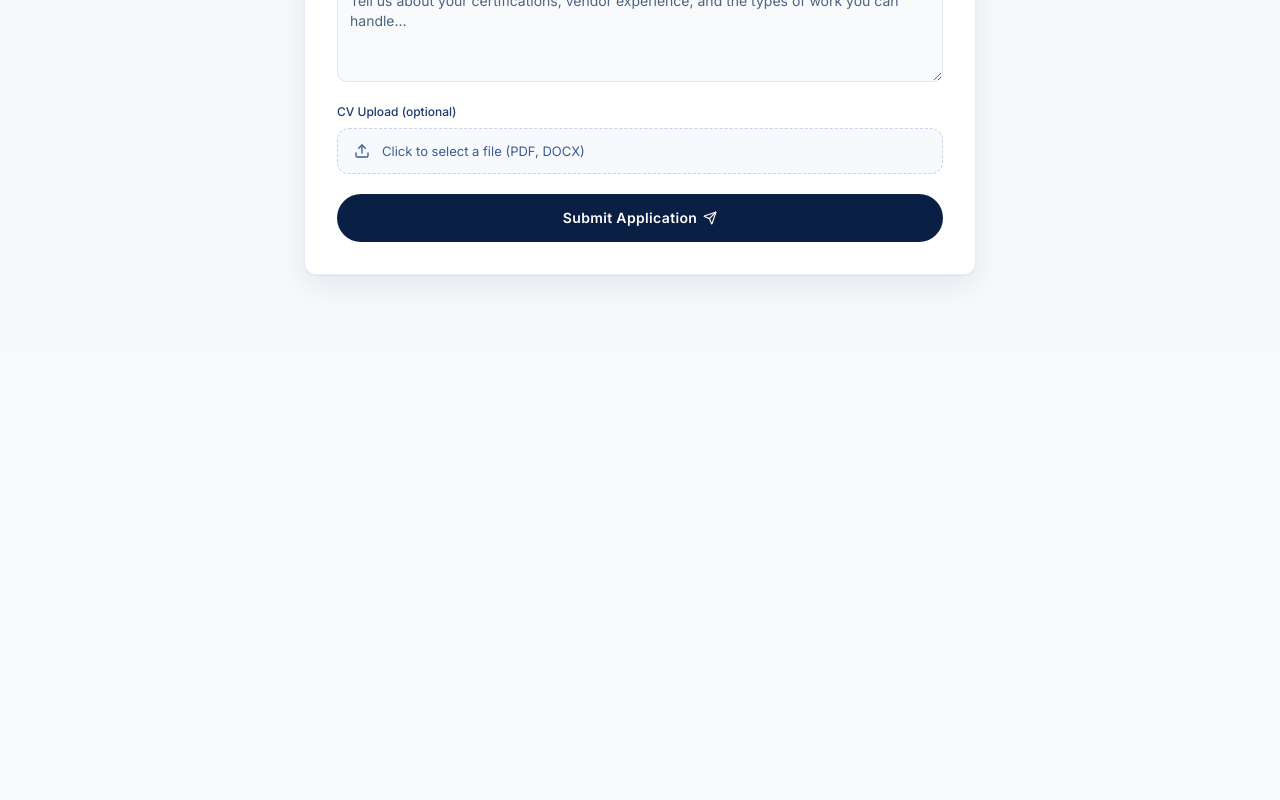
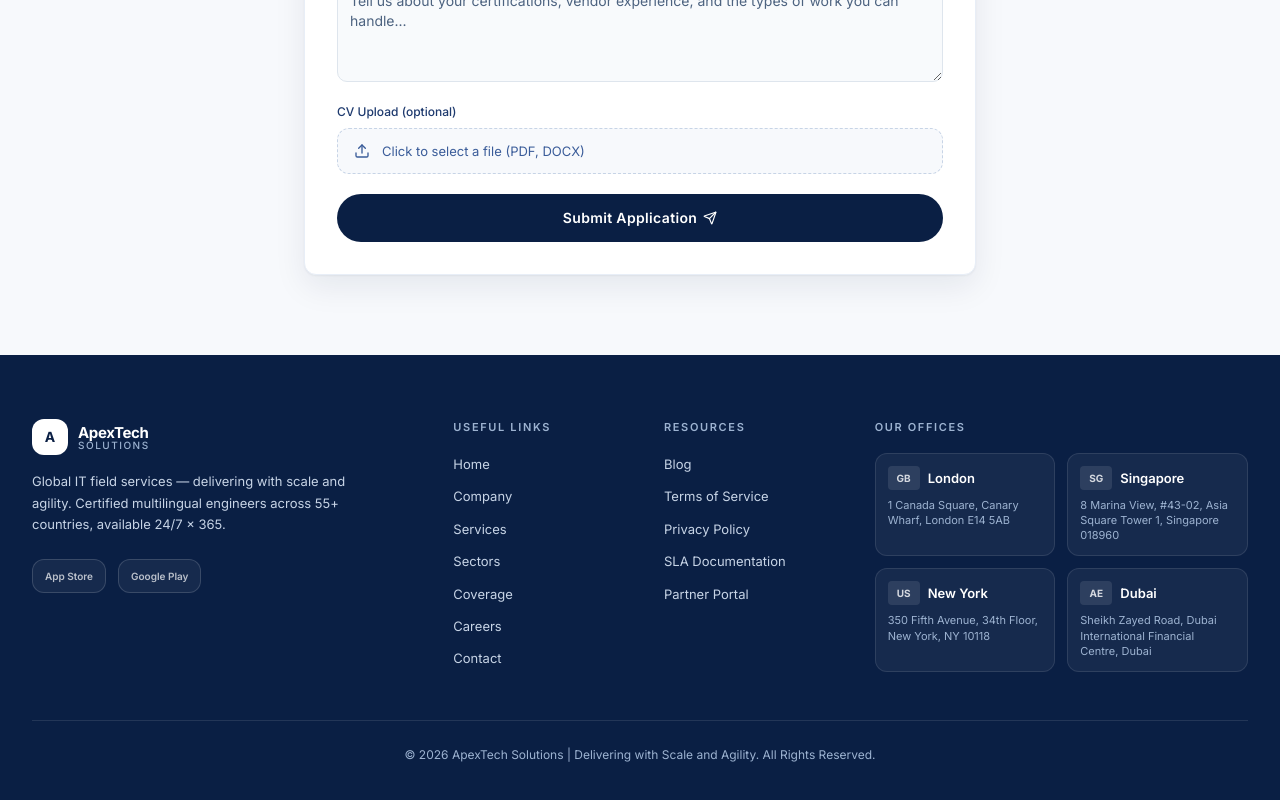
Before and after one commit to aazanwaleedgondal/ApexTech-v02, a Next.js app: page /careers in a window 1280 px wide. Shown: the part 1369-2169 px from the top of the page. Before the commit the page ends 1724 px from the top, so only its background shows below. Built offline with nearby package versions, Linux system fonts and the light colour scheme.

Commit message:
update#05

```diff
--- a/app/company/page.tsx
+++ b/app/company/page.tsx
@@ -149,7 +149,7 @@ export default function CompanyPage() {
               centre operations. Here is how our capability breaks down across
               the disciplines we work in.
             </p>
-            <div className="mt-8">
+            <div className="mt-8 pointer-events-none">
               <Button href="/services" variant="primary" size="default">
                 Explore Our Services <ArrowRight className="ml-1 h-3.5 w-3.5" />
               </Button>
@@ -175,7 +175,7 @@ export default function CompanyPage() {
             Talk to us about your sites, your SLAs, and your goals — we will
             build a coverage plan that fits.
           </p>
-          <div className="mt-8 flex flex-col items-center justify-center gap-3 sm:flex-row">
+          <div className="pointer-events-none mt-8 flex flex-col items-center justify-center gap-3 sm:flex-row">
             <Button href="/contact" variant="inverse" size="lg">
               Become a Partner
             </Button>
--- a/app/layout.tsx
+++ b/app/layout.tsx
@@ -43,7 +43,7 @@ export default function RootLayout({
           <PageTransition>
             <main className="flex-1">{children}</main>
           </PageTransition>
-          {/* <SiteFooter /> */}
+          <SiteFooter />
         </div>
         <ScrollToTop />
       </body>
--- a/components/site/footer.tsx
+++ b/components/site/footer.tsx
@@ -29,7 +29,7 @@ function FlagBadge({ code }: { code: string }) {
 
 export function SiteFooter() {
   return (
-    <footer className="bg-navy-950 text-white">
+    <footer className="bg-navy-950 text-white pointer-events-none">
       <div className="mx-auto max-w-7xl px-4 sm:px-6 lg:px-8 py-16">
         <div className="grid gap-12 lg:grid-cols-12">
           {/* Brand */}
--- a/lib/data/site.ts
+++ b/lib/data/site.ts
@@ -260,7 +260,7 @@
 export const navLinks = [
 
   { label: 'Home', href: '/' },
-  { label: 'Company', href: '/' },
+  { label: 'Company', href: '/company' },
   { label: 'Services', href: '/', megaMenu: true },
   { label: 'Sectors', href: '/', dropdown: true },
   { label: 'Coverage', href: '/' },
```
